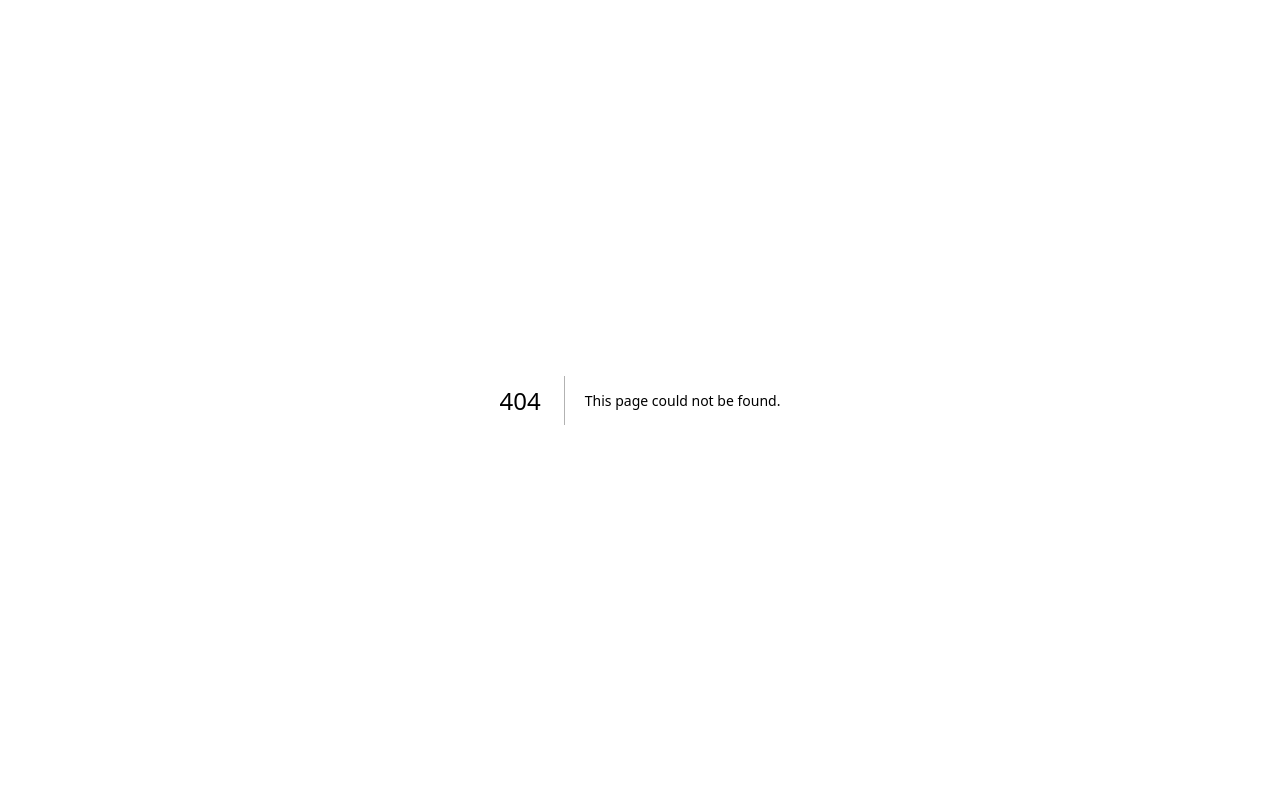
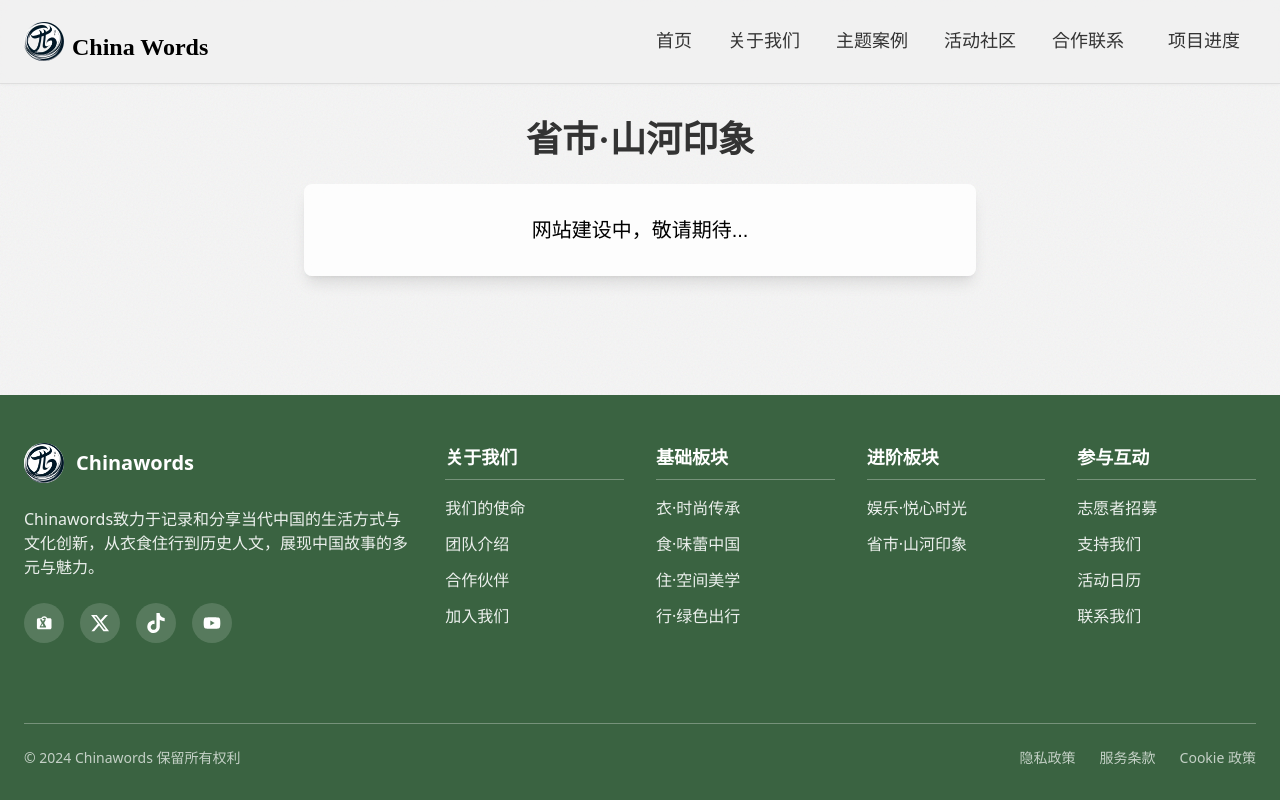
Before and after one commit to Bobbyztz/chinawords, a Next.js app: page /city-landscape in a window 1280 px wide. Before the commit this address had no page. Built offline with nearby package versions, Linux system fonts and the light colour scheme.

Commit message:
feat: add City Landscape page with updated title and navigation links

```diff
--- /dev/null
+++ b/app/city-landscape/fileTree.md
@@ -0,0 +1,21 @@
+# City Landscape Directory
+
+This directory contains the "省市·山河印象" (City and Landscape Impressions) page.
+
+## Files
+
+- **page.tsx** - City Landscape page component that renders the UnderConstruction component with title "省市·山河印象"
+
+## Component Usage
+
+The City Landscape page imports and uses:
+- `UnderConstruction` component from '../components/UnderConstruction'
+
+## Related Components
+
+- **UnderConstruction.tsx** in `app/components/` - A placeholder component for pages that are under construction
+
+## Navigation
+
+This page is linked from:
+- The footer's "进阶板块" (Advanced Section) in `app/data/environmentalData.ts`
--- /dev/null
+++ b/app/city-landscape/page.tsx
@@ -0,0 +1,10 @@
+'use client';
+
+import React from 'react';
+import UnderConstruction from '../components/UnderConstruction';
+
+export default function CityLandscapePage() {
+  return (
+    <UnderConstruction title="省市·山河印象" />
+  );
+}
--- a/app/data/environmentalData.ts
+++ b/app/data/environmentalData.ts
@@ -19,7 +19,7 @@ export const heroData = {
 };
 
 export const initiativesData = {
-  title: '五大主题速览',
+  title: '主题板块速览',
   subtitle: '精选案例，快速了解中国生活方式的多彩面貌',
   initiatives: [
     {
@@ -69,10 +69,19 @@ export const initiativesData = {
     },
     {
       id: 'initiative-6',
+      title: '省市·山河印象',
+      description: '城市与自然的交融之美',
+      imageSrc: 'https://images.unsplash.com/photo-1443891238287-325a8fddd0f7?q=80&w=3910&auto=format&fit=crop&ixlib=rb-4.0.3&ixid=M3wxMjA3fDB8MHxwaG90by1wYWdlfHx8fGVufDB8fHx8fA%3D%3D',
+      imageAlt: '中国城市与自然风光',
+      link: '/city-landscape',
+      animationStyle: 'ripple' as const
+    },
+    {
+      id: 'initiative-7',
       title: '更多板块',
       description: '',
-      imageSrc: 'https://images.unsplash.com/photo-1443891238287-325a8fddd0f7?q=80&w=3910&auto=format&fit=crop&ixlib=rb-4.0.3&ixid=M3wxMjA3fDB8MHxwaG90by1wYWdlfHx8fGVufDB8fHx8fA%3D%3D',
-      imageAlt: 'Solar panels and wind turbines in a green field',
+      imageSrc: 'https://images.unsplash.com/photo-1501854140801-50d01698950b?q=80&w=3975&auto=format&fit=crop&ixlib=rb-4.0.3&ixid=M3wxMjA3fDB8MHxwaG90by1wYWdlfHx8fGVufDB8fHx8fA%3D%3D',
+      imageAlt: '更多中国文化板块',
       link: '/',
       animationStyle: 'none' as const
     }
@@ -179,7 +188,8 @@ export const footerData = {
     {
       title: '进阶板块',
       links: [
-        { label: '娱乐·悦心时光', href: '/entertainment' }
+        { label: '娱乐·悦心时光', href: '/entertainment' },
+        { label: '省市·山河印象', href: '/city-landscape' }
       ]
     },
     {
```
